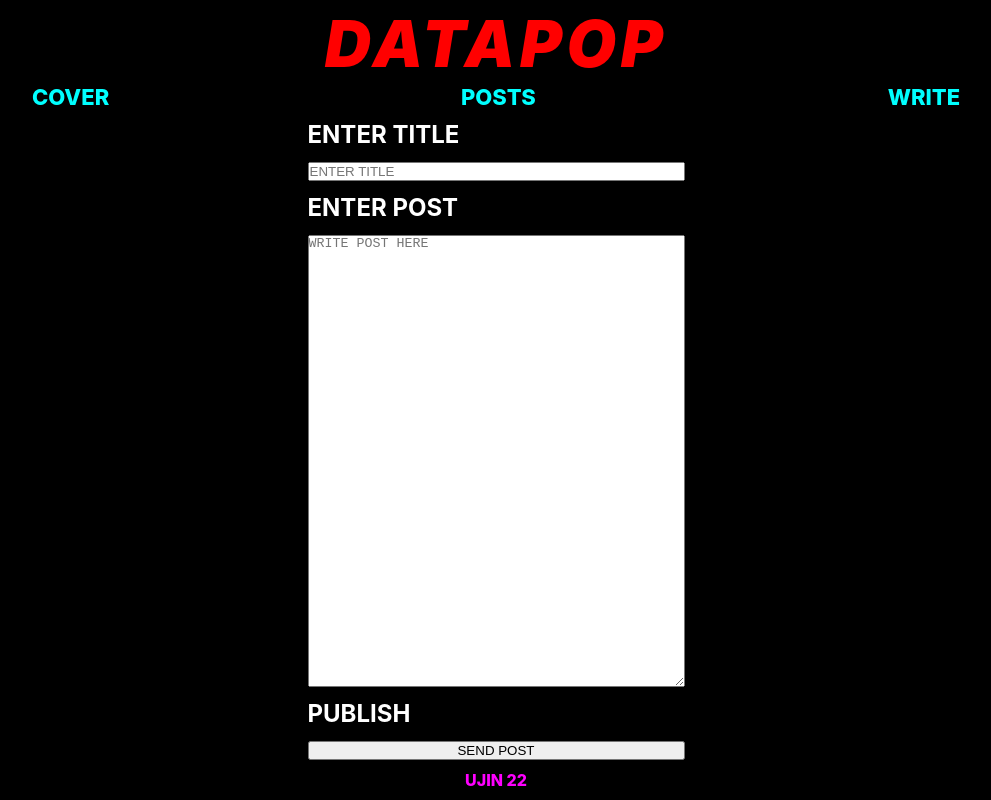
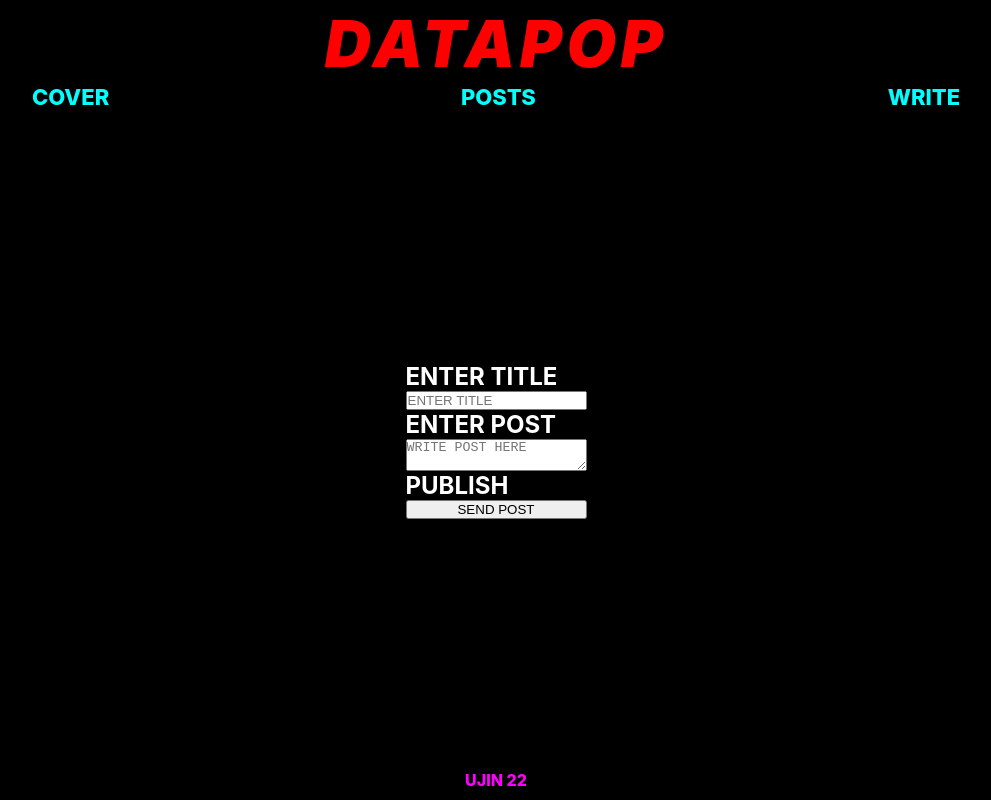
Before and after one commit to PhilippAubert/datapop, a React (Create React App) app in the folder frontend/: page /input in a window 1280 px wide. Shown: the whole page, without its empty margins (144-1135 px from the left). Built offline with nearby package versions, Linux system fonts and the light colour scheme.

Commit message:
fix: remove html attributes from textarea

```diff
--- a/frontend/src/Components/Input/Input.css
+++ b/frontend/src/Components/Input/Input.css
@@ -1,19 +1,17 @@
 .main {
   display: flex;
   flex-direction: column;
-  justify-content: space-between;
+  justify-content: space-around;
   align-items: center;
 }
 
 .command--area {
-  height: 100%;
   display: flex;
   flex-direction: column;
   justify-content: space-between;
 }
 
 .input--form {
-  height: 100%;
   display: flex;
   flex-direction: column;
   justify-content: space-between;
--- a/frontend/src/Components/Input/Input.jsx
+++ b/frontend/src/Components/Input/Input.jsx
@@ -40,8 +40,6 @@ export const Input = () => {
             name="body"
             value={post.body}
             placeholder="WRITE POST HERE"
-            cols="45"
-            rows="30"
             onChange={handleChange}
           />
           <h2 className="input--form__label">PUBLISH</h2>
```
